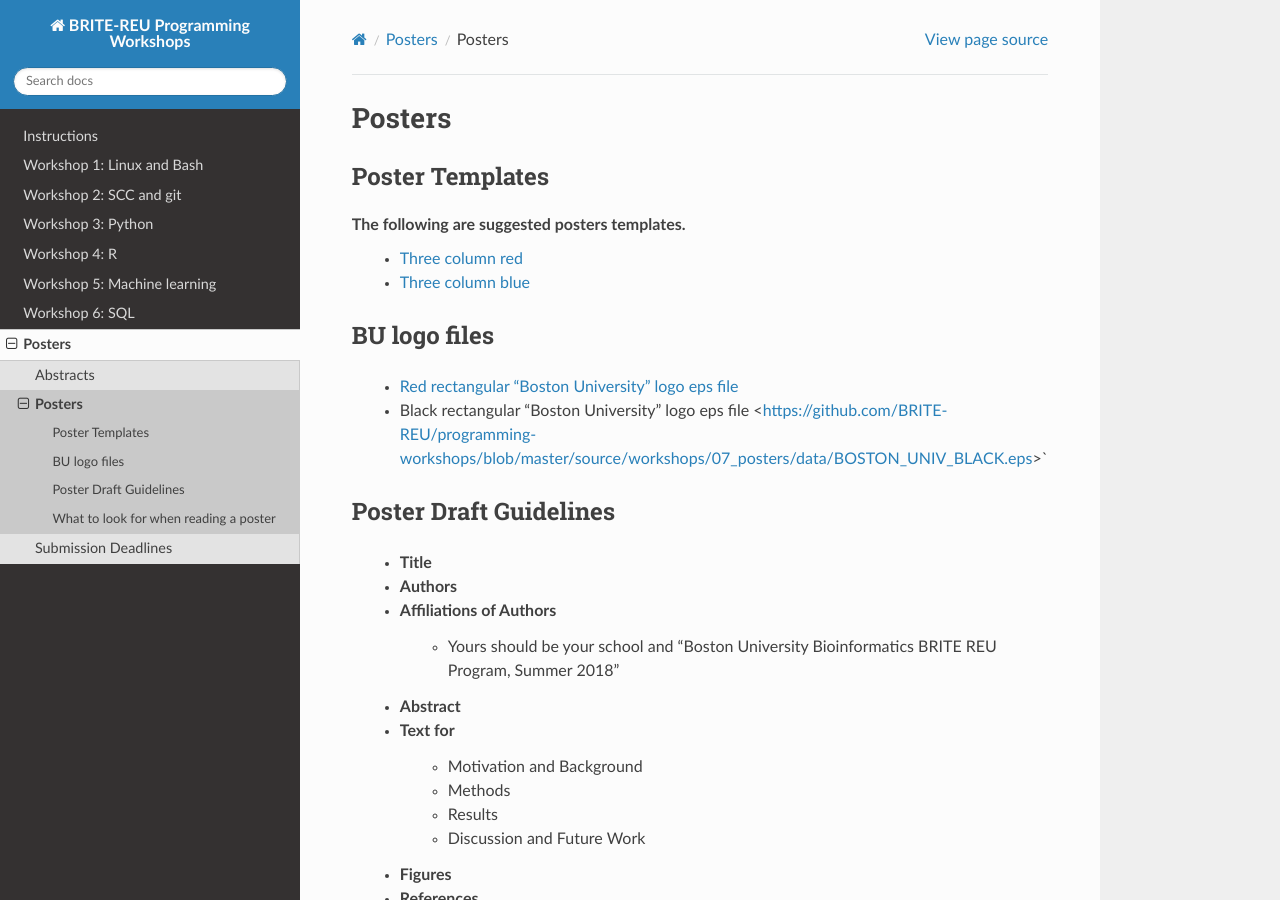
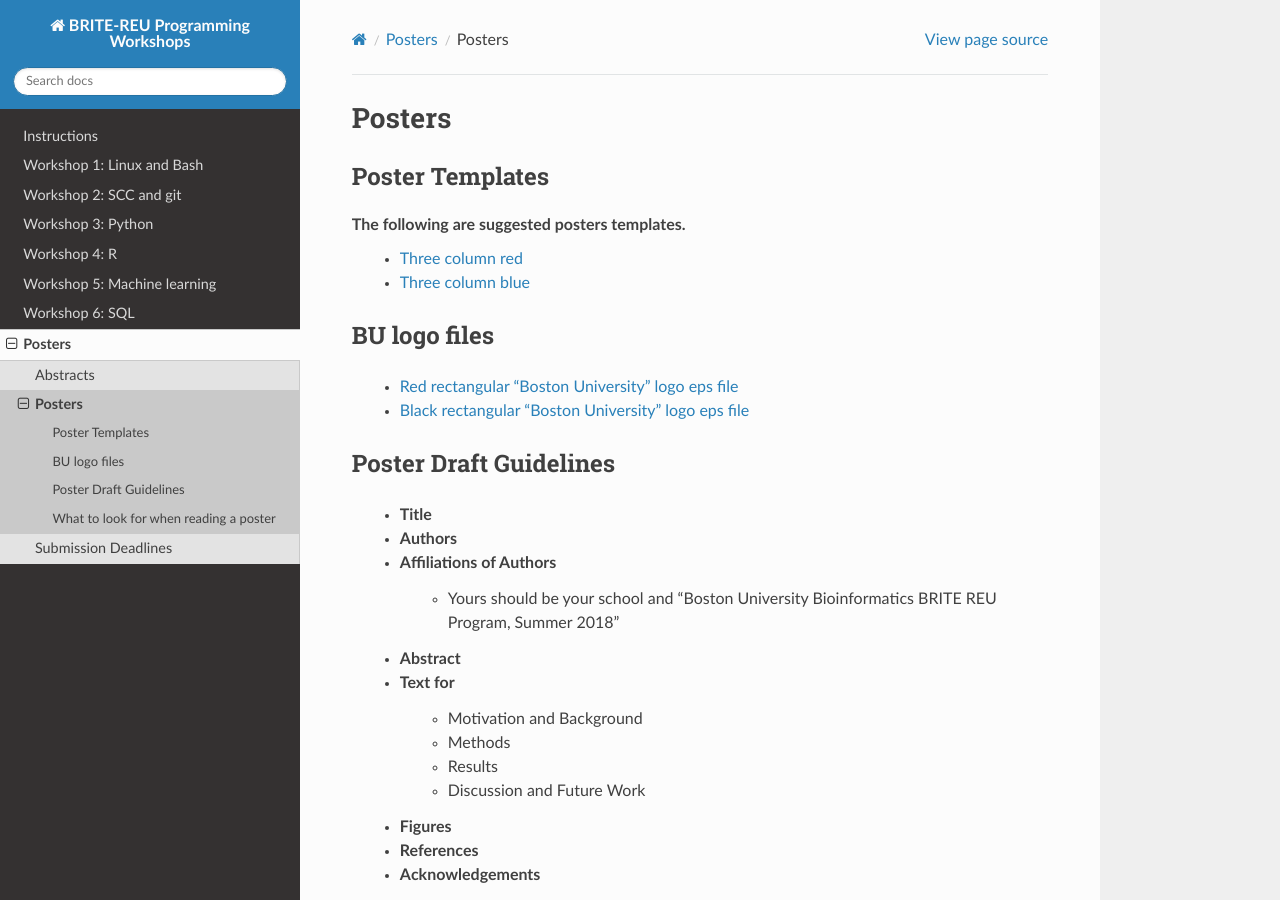
Before and after one commit to BRITE-REU/programming-workshops, a Sphinx documentation site: the page built from source/workshops/07_posters/Posters.rst, in a window 1280 px wide and 900 px high. Built offline with Sphinx 7.4.7 and the Read the Docs theme 2.0.0, drawn with Linux system fonts in a browser that asks for light colours.

Commit message:
Update Posters.rst

```diff
--- a/source/workshops/07_posters/Posters.rst
+++ b/source/workshops/07_posters/Posters.rst
@@ -15,7 +15,7 @@
 --------------------
 
 	- `Red rectangular "Boston University" logo eps file <https://github.com/BRITE-REU/programming-workshops/blob/master/source/workshops/07_posters/data/BOSTON_UNIV_CMYK.eps>`_
-	- Black rectangular "Boston University" logo eps file <https://github.com/BRITE-REU/programming-workshops/blob/master/source/workshops/07_posters/data/BOSTON_UNIV_BLACK.eps>`
+	- `Black rectangular "Boston University" logo eps file <https://github.com/BRITE-REU/programming-workshops/blob/master/source/workshops/07_posters/data/BOSTON_UNIV_BLACK.eps>`_
 
 ------------------------
 Poster Draft Guidelines
```
